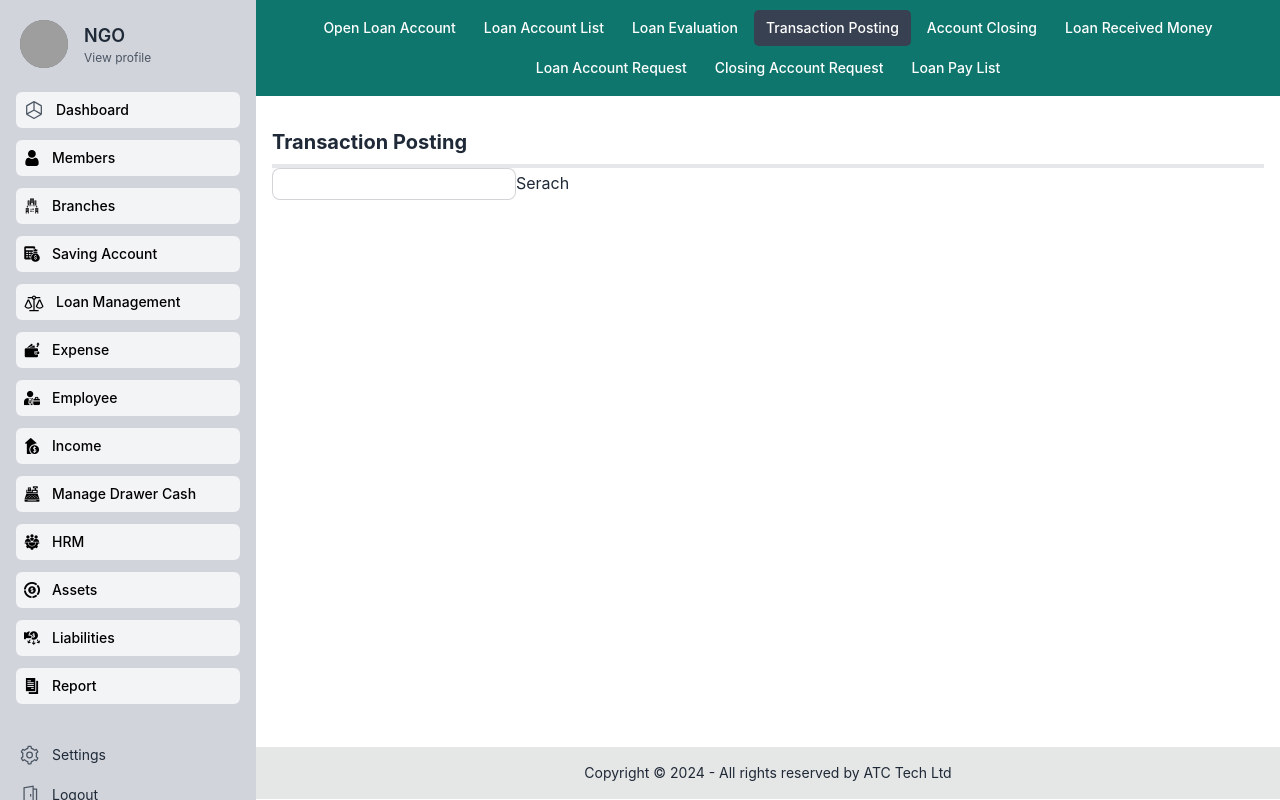
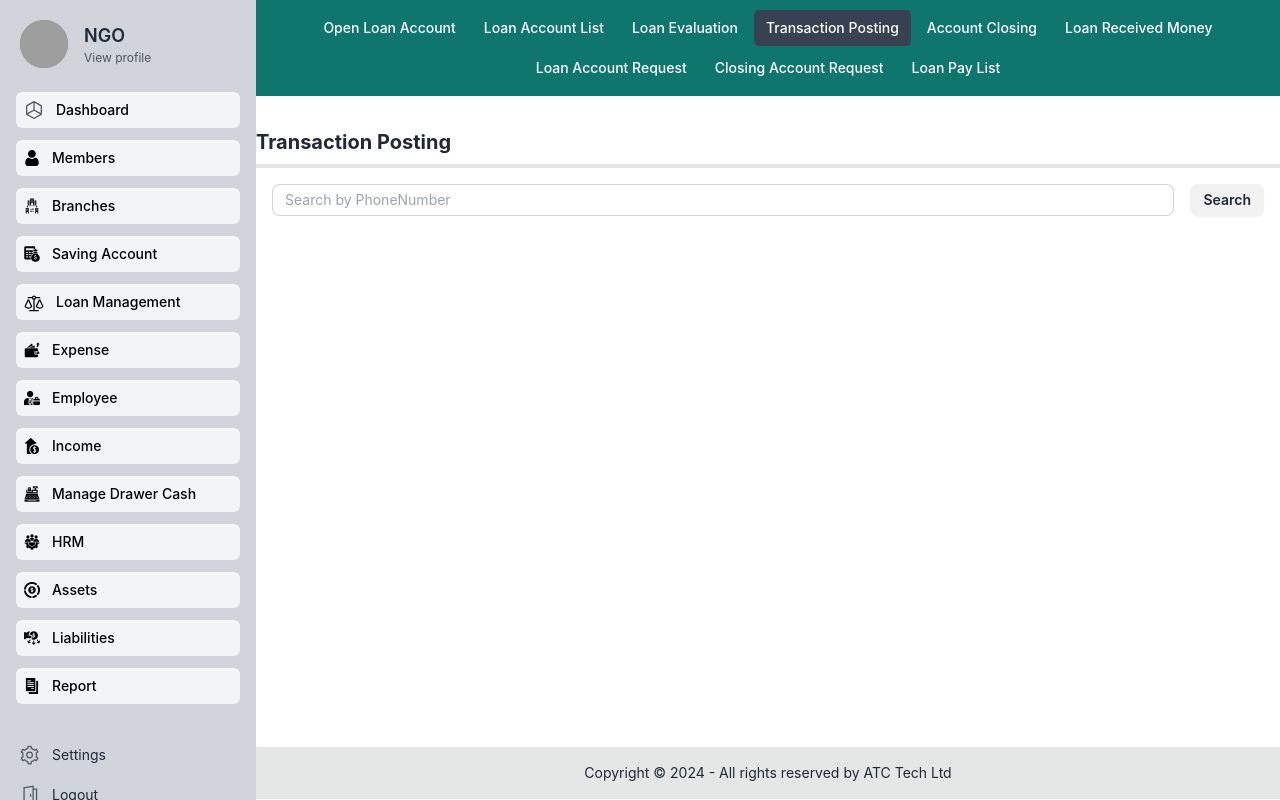
Before and after one commit to MDYeaminIslam/NGO_Project, a React (Vite) app: page /loan_transaction_posting in a window 1280 px wide. Built offline with nearby package versions, Linux system fonts and the light colour scheme; sample sign-in values are in the browser's storage; grey boxes are pictures that could not be loaded.

Commit message:
bug fxied

```diff
--- a/src/pages/Expense/AllExpense.jsx
+++ b/src/pages/Expense/AllExpense.jsx
@@ -63,6 +63,7 @@ const AllExpense = () => {
           Search
         </button>
       </div>
+
       <section className="px-4">
         {expenses.length
           ? formData.type === "purchase"
--- a/src/pages/Loan Management/LoanPayCardView.jsx
+++ b/src/pages/Loan Management/LoanPayCardView.jsx
@@ -18,11 +18,14 @@ const LoanPayCardView = ({ data }) => {
   console.log(_id);
   return (
     <div>
-      <div className="card  bg-base-100 shadow-xl">
+      <div className="card min-h-96  bg-base-100 shadow-xl">
         <div className="card-body">
-          <h2 className="card-title text-base text-wrap">
-            Name Of Institute : <span>{nameOfInstitute}</span>
+          <h2 className="card-title text-base w-fit text-wrap">
+            Name Of Institute
           </h2>
+          <h3>
+            <span>{nameOfInstitute}</span>
+          </h3>
           <div className="divider"></div>
           <div className="grid grid-cols-1 md:grid-cols-2  ">
             <p>
@@ -41,7 +44,7 @@ const LoanPayCardView = ({ data }) => {
             </p>
           </div>
 
-          <div className="flex flex-col md:flex-row  ">
+          <div className="flex flex-col flex-wrap md:flex-row  ">
             <p>
               Total Amount:
               <span className="font-bold text-emerald-500"> {totalAmount}</span>
@@ -71,7 +74,7 @@ const LoanPayCardView = ({ data }) => {
             <Link
               to={`/loan_pay_details/${_id}`}
               state={data}
-              className="btn  bg-emerald-500 text-white "
+              className="btn btn-sm w-full   bg-emerald-500 text-white "
             >
               view
             </Link>
--- a/src/pages/Loan Management/Loan_transaction_posting.jsx
+++ b/src/pages/Loan Management/Loan_transaction_posting.jsx
@@ -19,10 +19,10 @@ const Loan_transaction_posting = () => {
   const { mutate, isSuccess, isError, errorMessage, isPending } =
     useMutationHook(searchLoanAccount, {
       onSuccess: (data) => {
-        console.log("su");
         const { userDetails, loanAccounts } = data[0];
         setLoanAccounts(loanAccounts);
         setUserDetails(userDetails);
+        console.log();
       },
       onError: () => {
         toast.error("No Data Found");
@@ -37,7 +37,8 @@ const Loan_transaction_posting = () => {
     event.preventDefault();
     mutate(userPhoneNumber);
   }
-  console.log(userDetails);
+  console.log(userDetails, loanAccounts, userPhoneNumber);
+  console.log(userPhoneNumber);
   // 01679806197
   return (
     <div>
@@ -46,17 +47,20 @@ const Loan_transaction_posting = () => {
       </section>
 
       <section>
-        <section className="m-4">
+        <section className="m-4 max-w-5xl mx-auto">
           <h1 className="text-xl font-bold text-start max-w-5xl mx-auto  pt-4 border-b-4 pb-2 ">
             Transaction Posting
           </h1>
-          <input
-            type="number"
-            name="phoneNumber"
-            className="input input-bordered input-sm  hover:border-teal-500  "
-            onChange={handleChange}
-          />
-          <button onClick={handleSubmit}>Serach</button>
+          <div className=" flex flex-col md:flex-row gap-4 w-full p-4">
+            <input
+              type="number"
+              name="phoneNumber"
+              placeholder="Search by PhoneNumber"
+              className="input input-bordered input-sm w-full   hover:border-teal-500  "
+              onChange={handleChange}
+            />
+            <button className="btn btn-sm  hover:bg-teal-500 hover:text-white" onClick={handleSubmit}>Search</button>
+          </div>
         </section>
         <section>{isSuccess ? <h1>{userDetails.name}</h1> : null}</section>
       </section>
```
